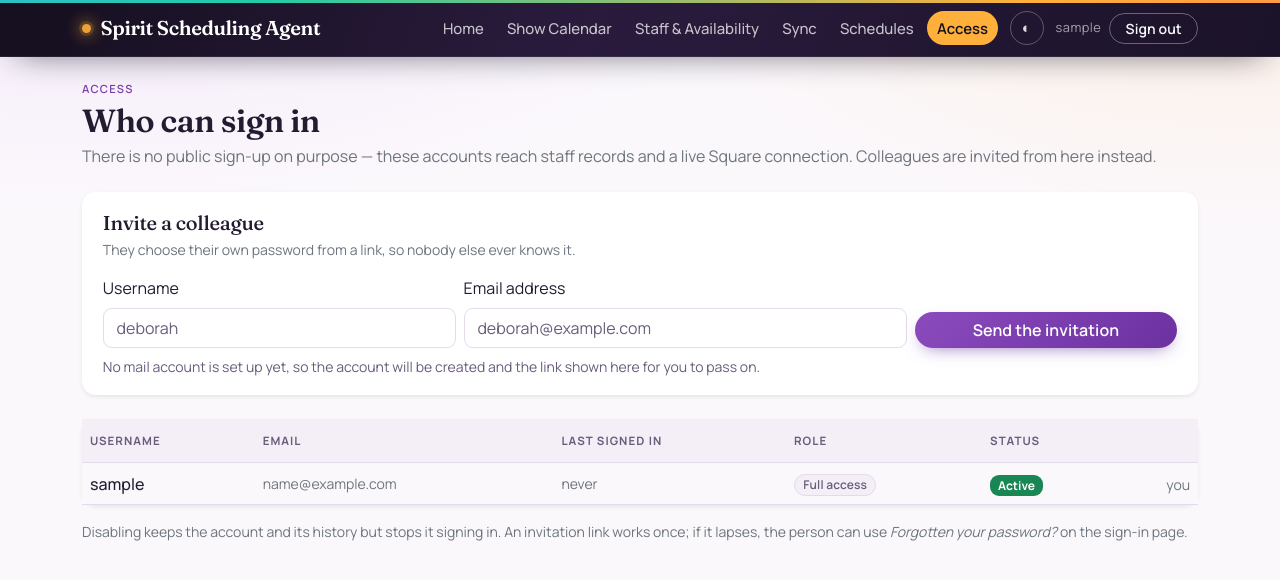
After one commit to DebopriyoRoy/Scheduler, a Django app: page /access/ in a window 1280 px wide. The commit adds this page. Shown: the top 580 px of the page. Run offline with Django 5.2, Linux system fonts and the light colour scheme; the visitor is signed in with stand-in values (Sample User, id 1); data comes from the database, SQL or seed files in the repository.

Commit message:
feat(access): invite colleagues instead of opening a sign-up form
There was no way to add a login without the Django admin or a shell command, and no
way for a manager to see who could sign in at all. There is now an Access page in the
nav, listing every account with its email, last sign-in and status.

Deliberately an invitation rather than a registration form. The application binds to
127.0.0.1, but the accounts it hands out reach real staff records and a live Square
connection - an open sign-up page would let anyone who can load it mint themselves a
manager. A test asserts no register/signup route exists, because here the absence is
the security model and would otherwise be easy to add back by accident.

The inviter never chooses the password. The new account is created with no usable
password at all and cannot be signed into until its owner follows an emailed link and
picks one, so nobody else ever knows it. Handing someone a password to "change later"
means it is written down, shared over something, and usually never changed. With no
mail configured the account is still created and the link shown to the inviter to pass
on by hand.

Disabling keeps an account and its history but stops it signing in. You cannot disable
yourself, and the last active account cannot be disabled - either would lock the last
person out of the application with one careless click.

Co-Authored-By: Claude Opus 5 <noreply@anthropic.com>

```diff
--- a/scheduling/templates/scheduling/base.html
+++ b/scheduling/templates/scheduling/base.html
@@ -39,6 +39,7 @@
             <a class="nav-link {% if request.resolver_match.url_name == 'employees' %}is-current{% endif %}" href="{% url 'employees' %}">Staff &amp; Availability</a>
             <a class="nav-link {% if request.resolver_match.url_name == 'square_pull' %}is-current{% endif %}" href="{% url 'square_pull' %}">Sync</a>
             <a class="nav-link {% if request.resolver_match.url_name == 'schedule_list' %}is-current{% endif %}" href="{% url 'schedule_list' %}">Schedules</a>
+            <a class="nav-link {% if request.resolver_match.url_name == 'management_users' %}is-current{% endif %}" href="{% url 'management_users' %}">Access</a>
             <button class="theme-toggle ms-2" type="button" id="theme-toggle"
                     aria-label="Switch between the light and dark theme" title="Switch theme">◐</button>
             <span class="nav-user ms-2">{{ user.get_username }}</span>
--- /dev/null
+++ b/scheduling/templates/scheduling/management_users.html
@@ -0,0 +1,84 @@
+{% extends "scheduling/base.html" %}
+{% block title %}Who can sign in | Spirit Scheduling Agent{% endblock %}
+{% block content %}
+<div class="mb-4">
+  <p class="text-uppercase text-primary fw-semibold small mb-1">Access</p>
+  <h1 class="h2 mb-1">Who can sign in</h1>
+  <p class="text-secondary mb-0">
+    There is no public sign-up on purpose &mdash; these accounts reach staff records and
+    a live Square connection. Colleagues are invited from here instead.
+  </p>
+</div>
+
+<div class="card border-0 shadow-sm mb-4"><div class="card-body">
+  <h2 class="h5 mb-1">Invite a colleague</h2>
+  <p class="text-secondary small">
+    They choose their own password from a link, so nobody else ever knows it.
+  </p>
+  <form method="post" class="row g-2 align-items-end">{% csrf_token %}
+    <input type="hidden" name="action" value="invite">
+    <div class="col-md-4">
+      <label class="form-label" for="id_new_username">Username</label>
+      <input class="form-control" type="text" name="username" id="id_new_username"
+             required placeholder="deborah">
+    </div>
+    <div class="col-md-5">
+      <label class="form-label" for="id_new_email">Email address</label>
+      <input class="form-control" type="email" name="email" id="id_new_email"
+             required placeholder="deborah@example.com">
+    </div>
+    <div class="col-md-3">
+      <button class="btn btn-primary w-100" type="submit">Send the invitation</button>
+    </div>
+  </form>
+  {% if not email_configured %}
+    <p class="form-text mt-2 mb-0">
+      No mail account is set up yet, so the account will be created and the link shown
+      here for you to pass on.
+    </p>
+  {% endif %}
+</div></div>
+
+<div class="card border-0 shadow-sm"><div class="table-responsive">
+<table class="table table-hover align-middle mb-0">
+  <thead class="table-light">
+    <tr><th>Username</th><th>Email</th><th>Last signed in</th><th>Role</th><th>Status</th><th></th></tr>
+  </thead>
+  <tbody>
+    {% for account in users %}
+      <tr>
+        <td class="fw-medium">{{ account.username }}</td>
+        <td class="text-secondary small">{{ account.email|default:"—" }}</td>
+        <td class="text-secondary small">{{ account.last_login|date:"j M Y, H:i"|default:"never" }}</td>
+        <td>
+          {% if account.is_superuser %}<span class="badge text-bg-light border">Full access</span>
+          {% else %}<span class="badge text-bg-light border">Manager</span>{% endif %}
+        </td>
+        <td>
+          {% if account.is_active %}<span class="badge text-bg-success">Active</span>
+          {% else %}<span class="badge text-bg-secondary">Disabled</span>{% endif %}
+        </td>
+        <td class="text-end">
+          {% if account.is_active and account.pk != request.user.pk %}
+            <form method="post" onsubmit="return confirm('Stop {{ account.username }} signing in?');">
+              {% csrf_token %}
+              <input type="hidden" name="action" value="deactivate">
+              <input type="hidden" name="user_id" value="{{ account.pk }}">
+              <button class="btn btn-sm btn-outline-secondary" type="submit">Disable</button>
+            </form>
+          {% elif account.pk == request.user.pk %}
+            <span class="text-secondary small">you</span>
+          {% endif %}
+        </td>
+      </tr>
+    {% endfor %}
+  </tbody>
+</table>
+</div></div>
+
+<p class="text-secondary small mt-3 mb-0">
+  Disabling keeps the account and its history but stops it signing in. An invitation
+  link works once; if it lapses, the person can use
+  <em>Forgotten your password?</em> on the sign-in page.
+</p>
+{% endblock %}
--- a/scheduling/urls.py
+++ b/scheduling/urls.py
@@ -6,6 +6,7 @@ urlpatterns = [
     path("", views.dashboard, name="dashboard"),
     path("employees/", views.employees, name="employees"),
     path("roles/", views.roles, name="roles"),
+    path("access/", views.management_users, name="management_users"),
     path("integrations/square/", views.square_integration, name="square_integration"),
     path("shows/", views.show_list, name="show_list"),
     path("shows/new/", views.show_edit, name="show_create"),
--- a/scheduling/views.py
+++ b/scheduling/views.py
@@ -3,6 +3,7 @@ import logging
 import os
 from datetime import date, datetime, timedelta
 
+from django.conf import settings
 from django.contrib import messages
 from django.contrib.auth.decorators import login_required
 from django.core.exceptions import ValidationError
@@ -2213,3 +2214,77 @@ def password_reset_confirm(request, uidb64, token):
         return redirect("login")
 
     return render(request, "registration/password_reset_confirm.html", context)
+
+
+@login_required
+def management_users(request):
+    """Who can sign in, and how a colleague is given an account.
+
+    There is deliberately no public sign-up. This page is bound to 127.0.0.1 but the
+    accounts it creates reach real staff data and a live Square connection, so an open
+    registration form would let anyone who can load the page mint themselves a manager.
+    Accounts are made here, by someone already signed in.
+
+    The inviter never chooses the password. Handing someone one to "change later" means
+    it gets written down, shared over something, and usually never changed; the link
+    lets them pick their own and means nobody else ever knew it.
+    """
+    from django.contrib.auth import get_user_model
+
+    from scheduling.services.password_reset import build_link, email_invitation
+
+    users = get_user_model().objects.order_by("-is_active", "username")
+
+    if request.method == "POST" and request.POST.get("action") == "invite":
+        username = (request.POST.get("username") or "").strip()
+        email = (request.POST.get("email") or "").strip()
+
+        if not username or not email:
+            messages.error(request, "A username and an email address are both needed.")
+        elif get_user_model().objects.filter(username__iexact=username).exists():
+            messages.error(request, f"There is already an account called “{username}”.")
+        elif get_user_model().objects.filter(email__iexact=email).exists():
+            messages.error(request, f"{email} is already on another account.")
+        else:
+            new_user = get_user_model().objects.create(
+                username=username, email=email, is_staff=False, is_superuser=False
+            )
+            # No password is set at all, so the account cannot be signed into until
+            # its owner follows the link and chooses one.
+            new_user.set_unusable_password()
+            new_user.save()
+
+            link = build_link(new_user, request)
+            sent, detail = email_invitation(new_user, link, request.user.get_username())
+            if sent:
+                messages.success(
+                    request, f"“{username}” has been invited. The link went to {detail}."
+                )
+            else:
+                messages.warning(
+                    request,
+                    f"“{username}” was created, but {detail} Send them this link "
+                    f"yourself - it can be used once: {link}",
+                )
+        return redirect("management_users")
+
+    if request.method == "POST" and request.POST.get("action") == "deactivate":
+        target = get_user_model().objects.filter(pk=request.POST.get("user_id")).first()
+        if target is None:
+            messages.error(request, "That account no longer exists.")
+        elif target.pk == request.user.pk:
+            # Otherwise one careless click locks the last person out of their own app.
+            messages.error(request, "You cannot deactivate the account you are signed in with.")
+        elif get_user_model().objects.filter(is_active=True).count() <= 1:
+            messages.error(request, "This is the only account that can sign in.")
+        else:
+            target.is_active = False
+            target.save()
+            messages.success(request, f"“{target.username}” can no longer sign in.")
+        return redirect("management_users")
+
+    return render(
+        request,
+        "scheduling/management_users.html",
+        {"users": users, "email_configured": getattr(settings, "EMAIL_IS_CONFIGURED", False)},
+    )
```
Also changed, not shown: scheduling/services/password_reset.py (+36 -0 lines), tests/test_management_users.py (added, +138 -0 lines).
